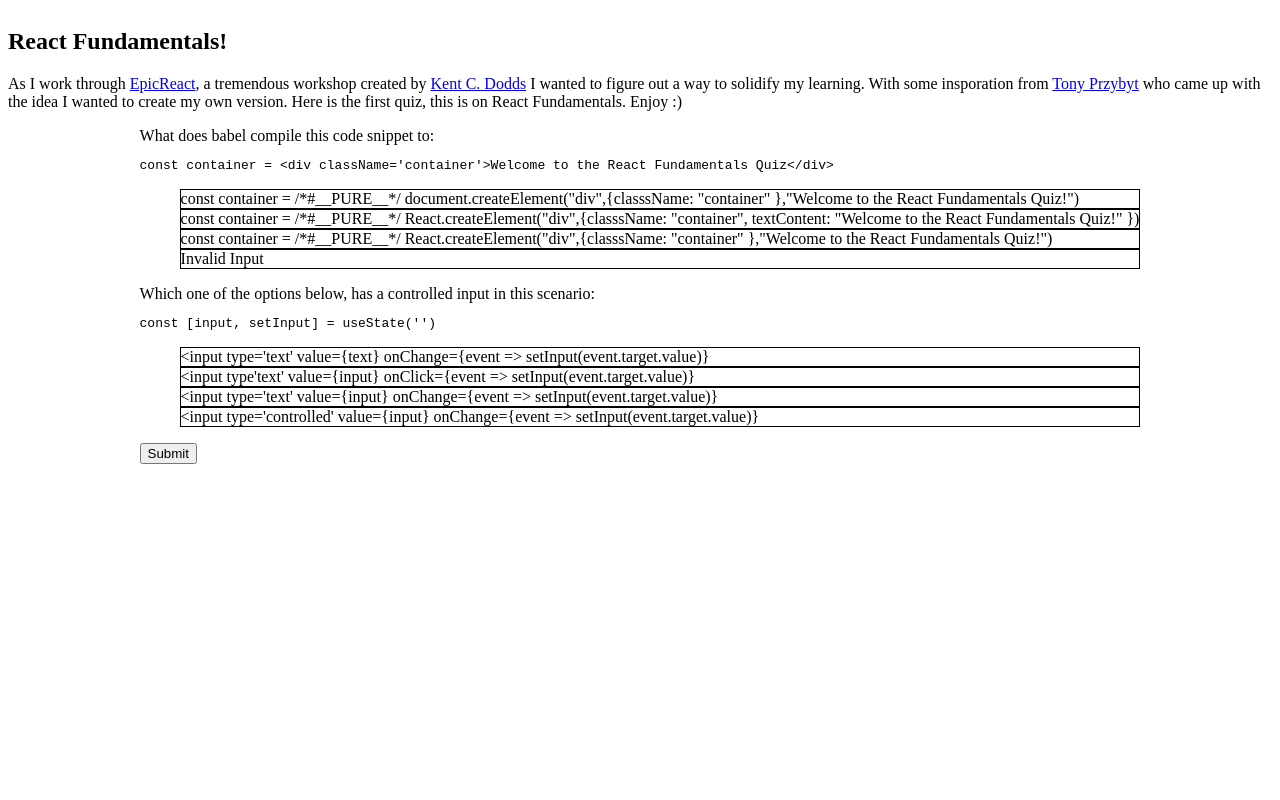
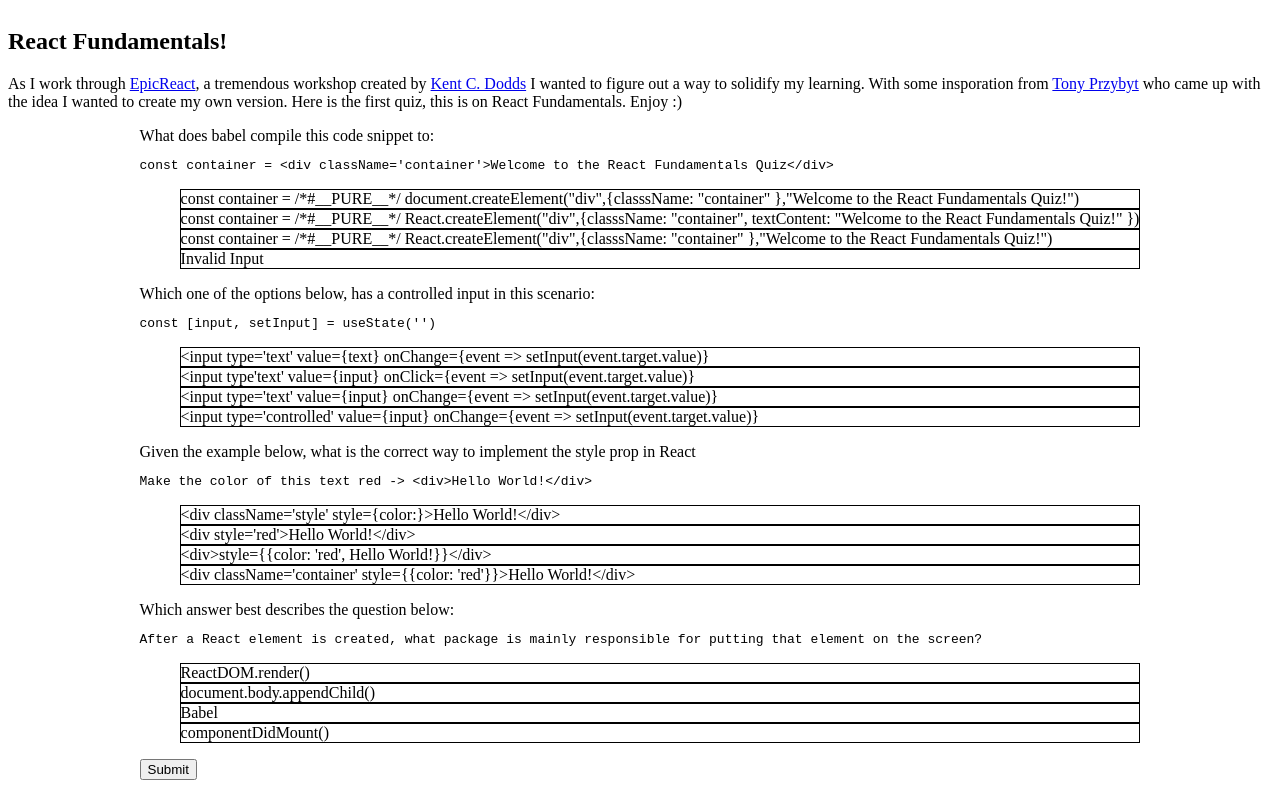
Before and after one commit to JordanLong1/react-fundamentals-quiz, a React (Create React App) app: page / in a window 1280 px wide. Built offline with nearby package versions, Linux system fonts and the light colour scheme.

Commit message:
added another question

```diff
--- a/src/Questions/ListOfQuestions.js
+++ b/src/Questions/ListOfQuestions.js
@@ -16,6 +16,22 @@
                    correct: `<input type='text' value={input} onChange={event => setInput(event.target.value)}`,
                       id: 2
                        },
+           {question: 'Given the example below, what is the correct way to implement the style prop in React',
+                q:'Make the color of this text red -> <div>Hello World!</div>' ,
+                answers: [`<div className='style' style={color:}>Hello World!</div>`,
+                       `<div style='red'>Hello World!</div>`,
+                       `<div>style={{color: 'red', Hello World!}}</div>`,
+                       `<div className='container' style={{color: 'red'}}>Hello World!</div>`
+                            ],
+                correct: `<div className='container' style={{color: 'red'}}>Hello World!</div>`,
+                id: 3
+                    },
+            {question: `Which answer best describes the question below:`,
+                q: `After a React element is created, what package is mainly responsible for putting that element on the screen? `,
+                answers: [`ReactDOM.render()`, `document.body.appendChild()`, `Babel`, `componentDidMount()`],
+                correct: `ReactDOM.render()`,
+                id: 4
+                        }
       ]
 
       return questionBank
```
Also changed, not shown: src/Questions/Questions.js (line endings or trailing spaces).
